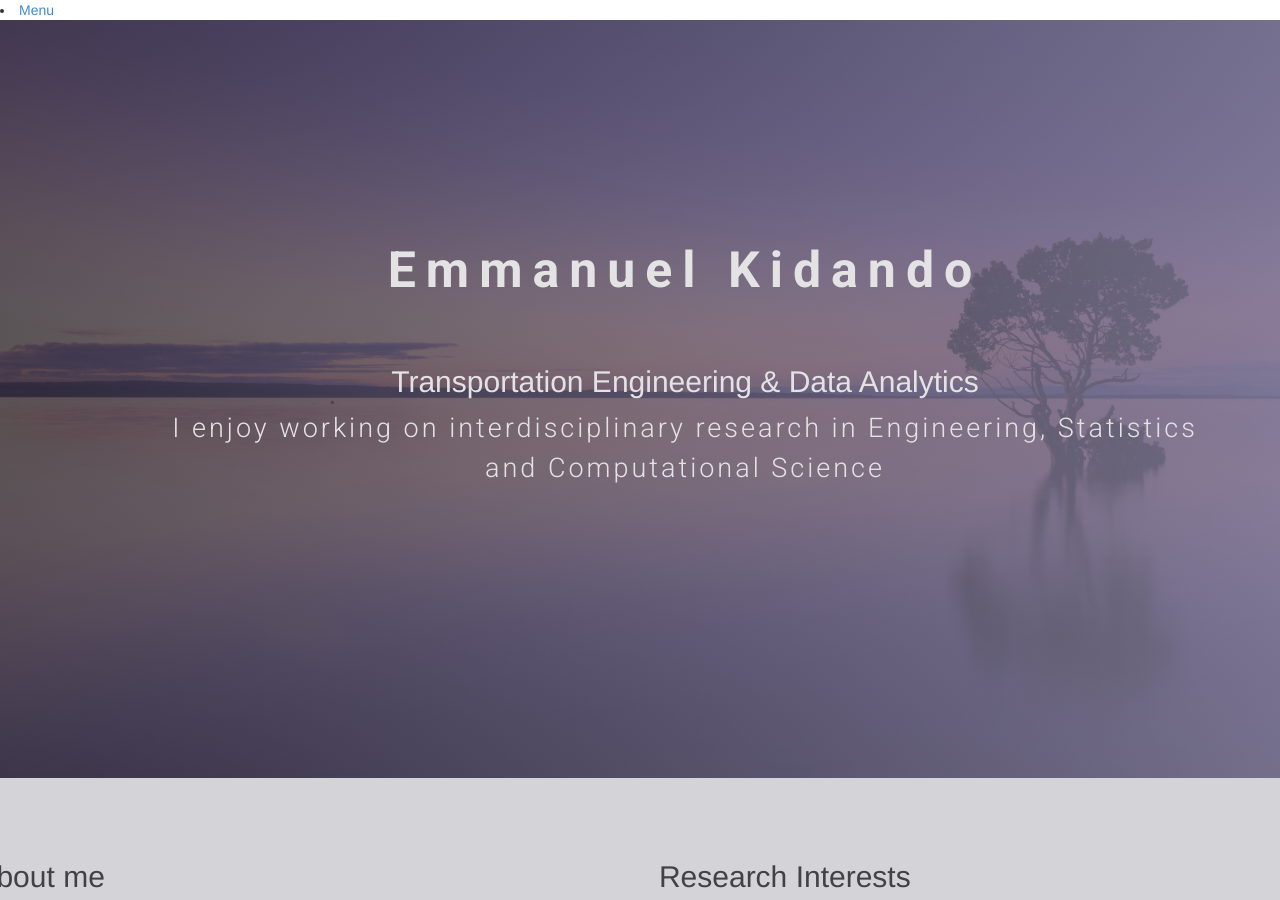
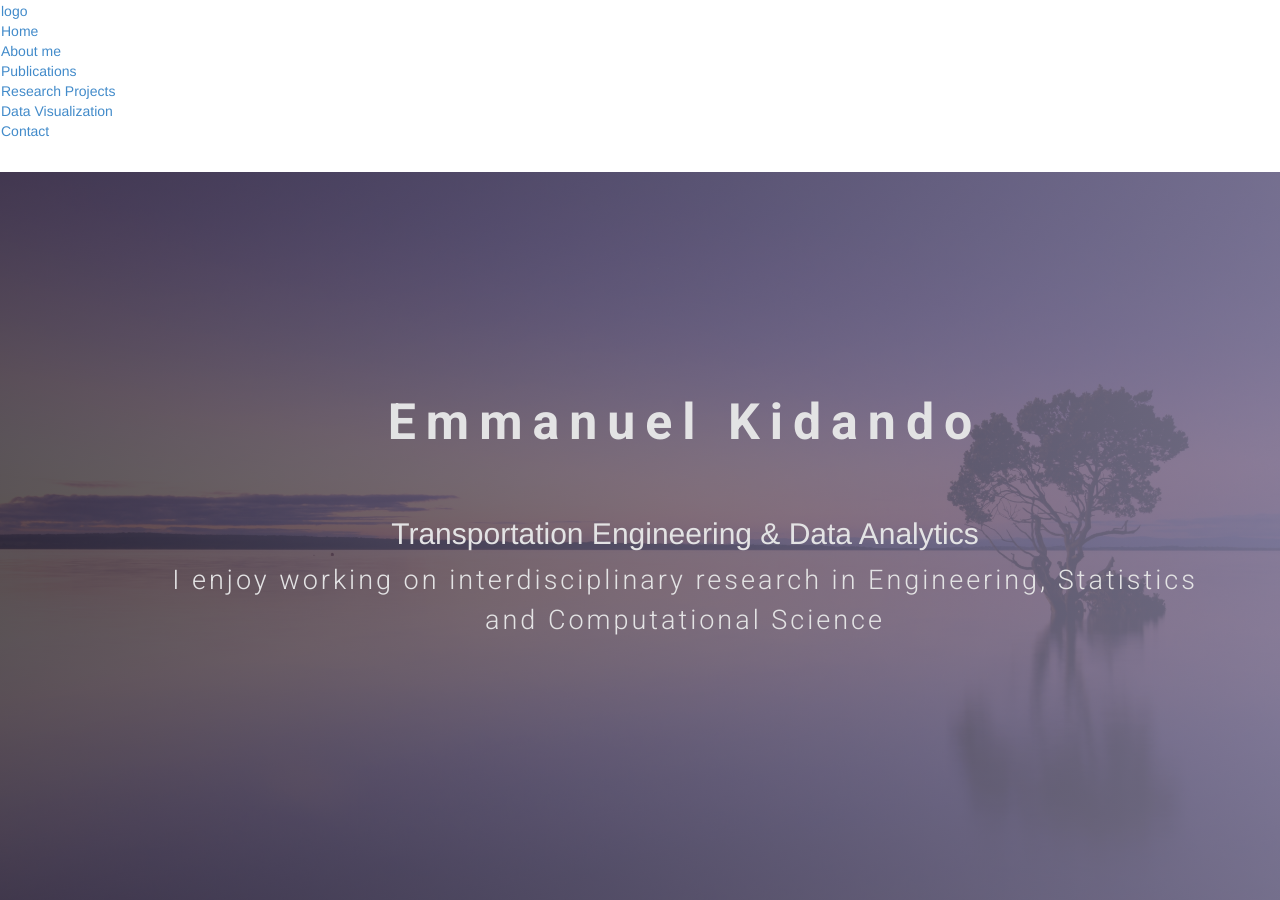
Before and after one commit to ekidando/Kidando, a Jekyll site: the page index.html, which Jekyll copies as it is, in a window 1280 px wide and 900 px high. Built offline with Jekyll 4.4.1, drawn with Linux system fonts in a browser that asks for light colours; nearby versions of some CDN libraries; some web fonts are replaced.

Commit message:
Update index.html

```diff
--- a/index.html
+++ b/index.html
@@ -12,18 +12,19 @@
  </head>
 	<!-- head close -->
   <body>
-<li class="gn-trigger">
-<a class="gn-icon gn-icon-menu"><span>Menu</span></a>
-		<nav class="gn-menu-wrapper">
+<nav class="navbar">
+        <a href="#" class="logo">logo</a>
+        <ul class="main-nav" id="js-menu">
     <li><a href="#top" onclick = $("#menu-close").click(); >Home</a></li>
     <li><a href="#about" onclick = $("#menu-close").click(); >About me</a></li>
     <li><a href="File/publication.html" onclick = $("#menu-close").click(); >Publications</a></li>
     <li><a href="#research" onclick = $("#menu-close").click(); >Research Projects</a></li>
     <li><a href="#data" onclick = $("#menu-close").click(); >Data Visualization</a></li>
     <li><a href="#contact" onclick = $("#menu-close").click(); >Contact</a></li>
+ </ul>
 
-</nav>
- </li>
+    </nav>
+
   </body>
 <section id="slider">
   <div class="container">
```
